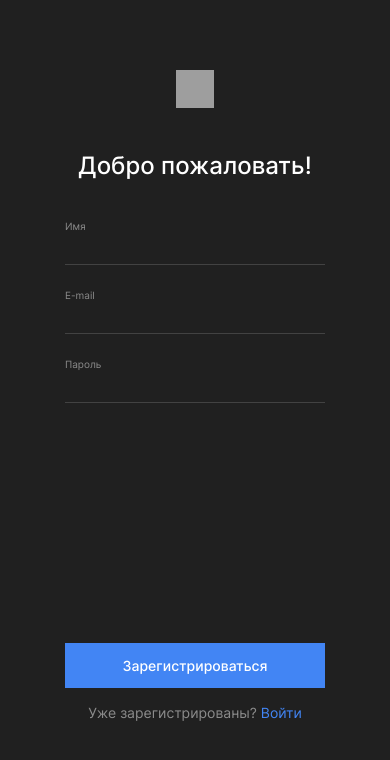
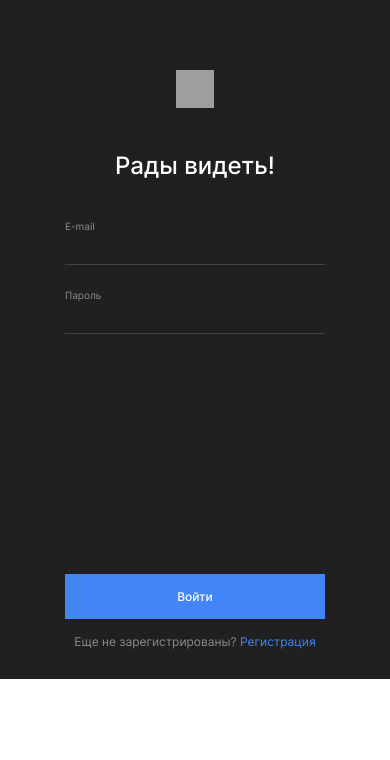
Before and after one commit to DaniyarOtynshin/movies-explorer-frontend, a React (Create React App) app: page / in a window 390 px wide. Shown: the top 760 px of the page. Built offline with nearby package versions, Linux system fonts and the light colour scheme; grey boxes are pictures that could not be loaded.

Commit message:
feat: add Login 320px

```diff
--- a/src/components/App/App.js
+++ b/src/components/App/App.js
@@ -16,8 +16,8 @@ function App() {
       {/* <Movies /> */}
       {/* <Profile /> */}
      {/*  <Footer /> */}
-      <Register />
-      {/* <Login /> */}
+      {/* <Register /> */}
+      <Login />
     </div>
   );
 }
--- a/src/components/Login/Login.css
+++ b/src/components/Login/Login.css
@@ -1,6 +1,6 @@
 .login {
     font-family: 'Inter', sans-serif;
-    max-width: fit-content;
+    max-width: 396px;
     margin: 0 auto;
     display: flex;
     flex-direction: column;
@@ -25,7 +25,7 @@
 }
 
 .login__button {
-    margin: 179px 0 0;
+    margin: 350px 0 0;
 }
 
 .login__question {
@@ -47,3 +47,18 @@
 .login__login-link:hover {
     opacity: 0.8;
 }
+
+@media (max-width: 475px) {
+    .login {
+        max-width: 260px;
+        align-items: center;
+    }
+    .login__button {
+        margin: 240px 0 0;
+    }
+    .login__question {
+        margin: 16px 0 30px;
+        font-size: 12px;
+        line-height: 14px;
+    }
+}
--- a/src/components/Login/Login.jsx
+++ b/src/components/Login/Login.jsx
@@ -2,7 +2,7 @@ import logoPath from '../../images/logo.svg';
 
 const Login = (props) => {
     return (
-        <div className="login">
+        <div className="page__content login">
             <a href="#"><img src={ logoPath } alt="Логотип" className="login__logo logo"/></a>
             <h2 className="login__welcome welcome">Рады видеть!</h2>
             <form className="login__form form">
--- a/src/components/Register/Register.css
+++ b/src/components/Register/Register.css
@@ -105,7 +105,15 @@
     .register__button {
         margin: 240px 0 0;
     }
+
+    .button {
+        font-size: 12px;
+        line-height: 14px;
+    }
+
     .register__question {
         margin: 16px 0 30px;
+        font-size: 12px;
+        line-height: 14px;
     }
 }
```
